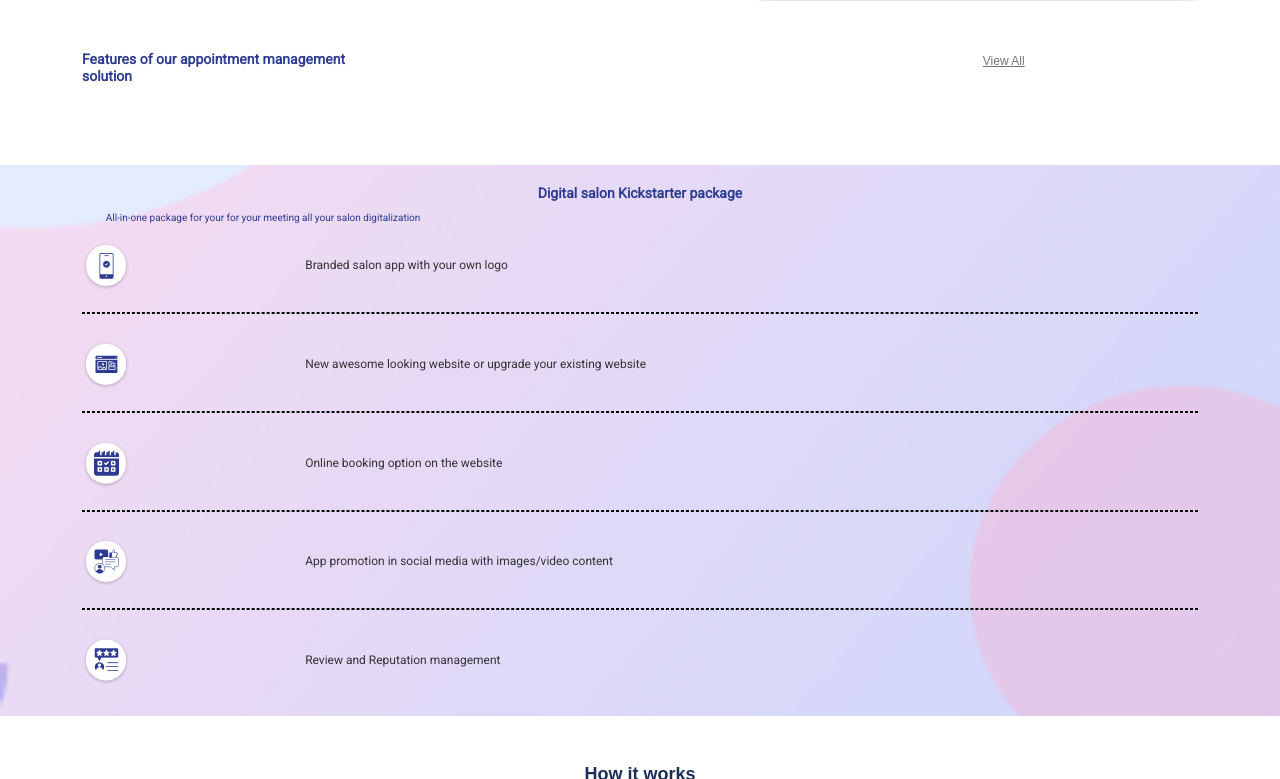
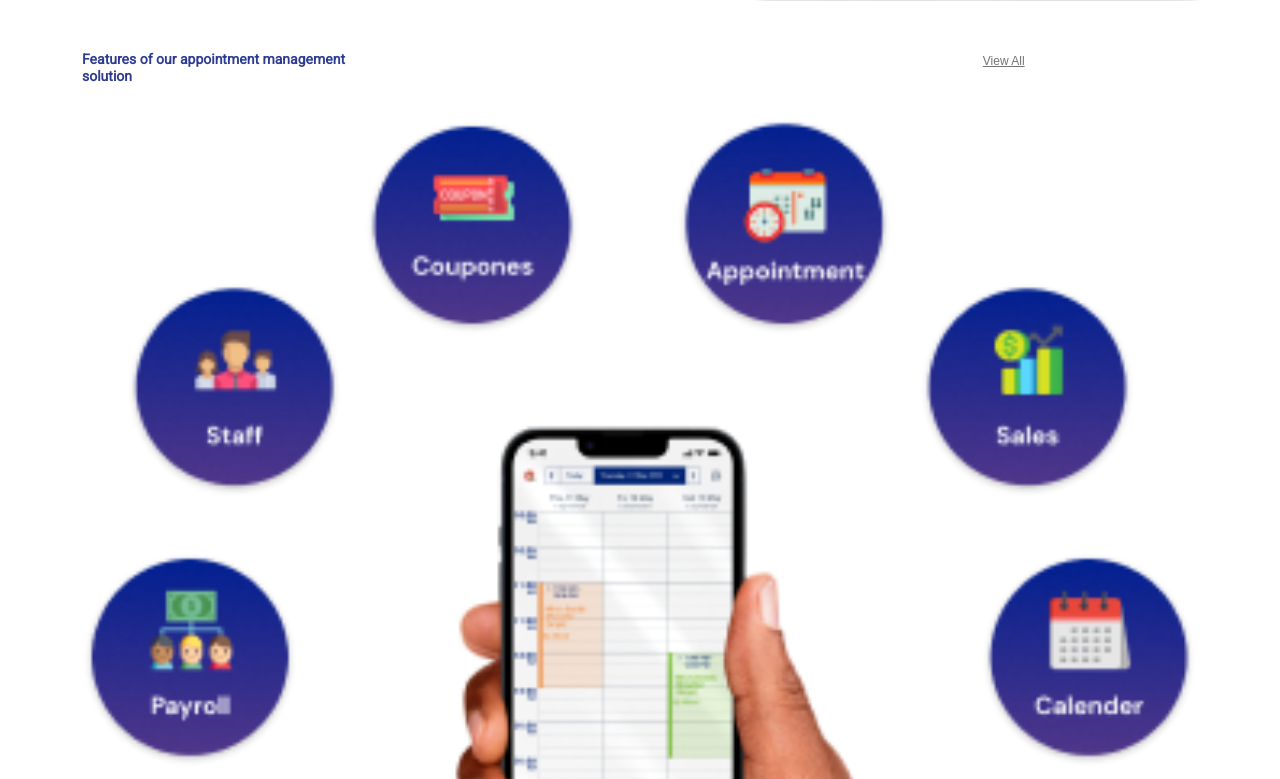
Before and after one commit to indrajeet-tellis/salon, a Nuxt app: page / in a window 1280 px wide. Shown: the part 2161-2940 px from the top of the page. Built offline with nearby package versions, Linux system fonts and the light colour scheme; a web font is replaced by a local one.

Commit message:
problem solve

```diff
--- a/pages/index.vue
+++ b/pages/index.vue
@@ -599,7 +599,12 @@ export default {
             </div>
           </div>
           <div class="text-center mt-4">
-            <!-- <img src="/assets/app-main.png" alt="app-img" /> -->
+            <img
+              class="app-img"
+              style="width: 100%"
+              src="/assets/app-main.png"
+              alt="app-img"
+            />
           </div>
         </div>
       </div>
```
